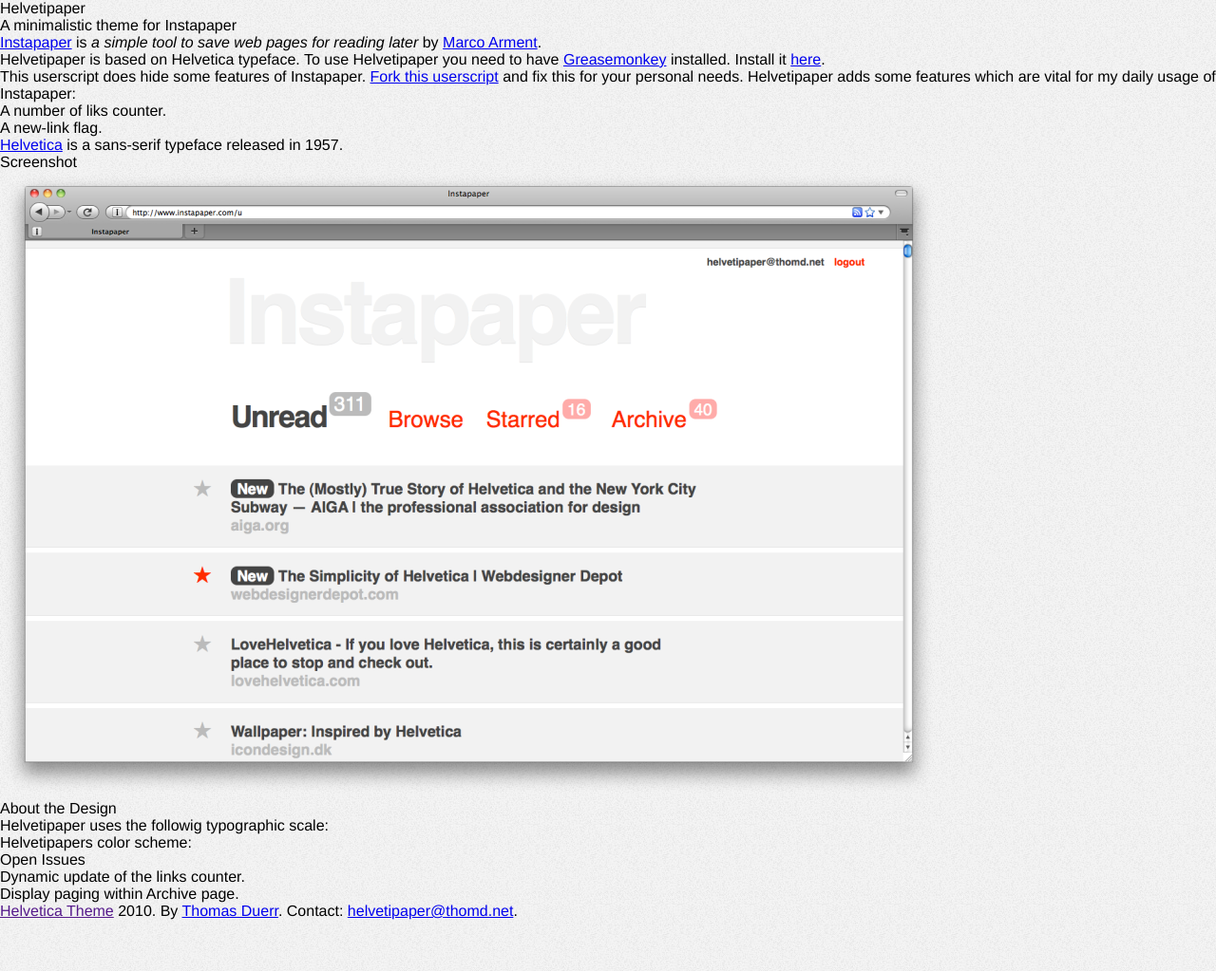
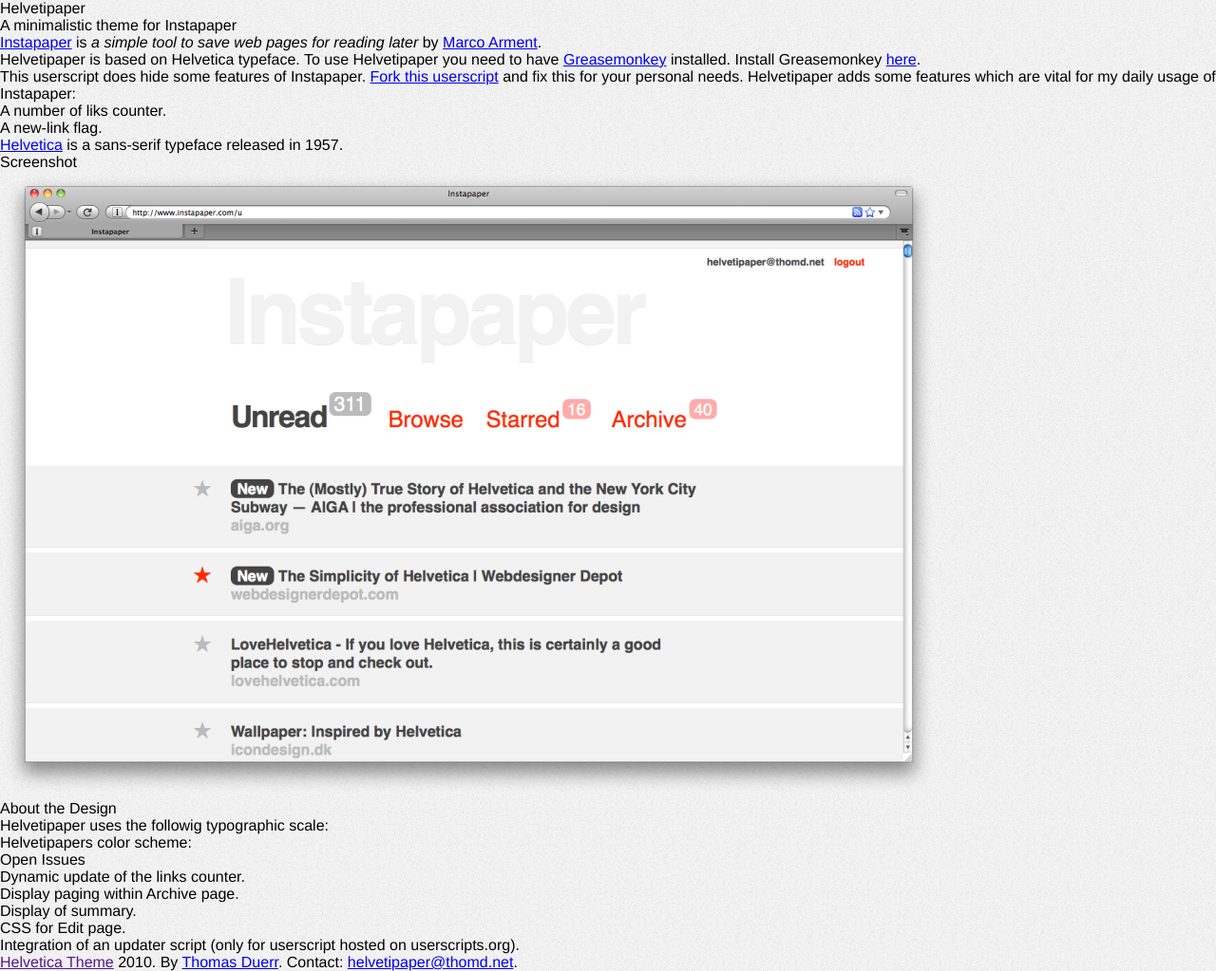
Before and after one commit to thomd/helvetapaper, a Jekyll site: the page built from index.html, in a window 1280 px wide. Shown: the whole page at 95% size. Built offline with Jekyll 4.4.1, drawn with Linux system fonts in a browser that asks for light colours; before the commit the page ends 969 px from its top, so only the background shows below that.

Commit message:
added some more open issues

```diff
--- a/index.html
+++ b/index.html
@@ -11,7 +11,7 @@
 	<aside><a href="http://www.instapaper.com/" title="www.instapaper.com">Instapaper</a> is <cite>a simple tool to save web pages for reading later</cite> by <a href="http://www.marco.org/about" title="About Marco Arment">Marco Arment</a>.</aside>
 </header>
 <section>
-  <p>Helvetipaper is based on Helvetica typeface. To use Helvetipaper you need to have <a href="http://www.greasespot.net/" title="The weblog about Greasemonkey">Greasemonkey</a> installed. Install it <a href="https://addons.mozilla.org/de/firefox/addon/748/" title="Greasemonkey Firefox Add-on">here</a>.</p>
+  <p>Helvetipaper is based on Helvetica typeface. To use Helvetipaper you need to have <a href="http://www.greasespot.net/" title="The weblog about Greasemonkey">Greasemonkey</a> installed. Install Greasemonkey <a href="https://addons.mozilla.org/de/firefox/addon/748/" title="Greasemonkey Firefox Add-on">here</a>.</p>
   <p>This userscript does hide some features of Instapaper. <a href="http://github.com/thomd/helvetipaper">Fork this userscript</a> and fix this for your personal needs. Helvetipaper adds some features which are vital for my daily usage of Instapaper:
     <ul>
       <li>A number of liks counter.</li>
@@ -40,6 +40,9 @@
   <ul>
     <li>Dynamic update of the links counter.</li>
     <li>Display paging within Archive page.</li>
+    <li>Display of summary.</li>
+    <li>CSS for Edit page.</li>
+    <li>Integration of an updater script (only for userscript hosted on userscripts.org).</li>
   </ul>
 </section>
 <footer>
```
